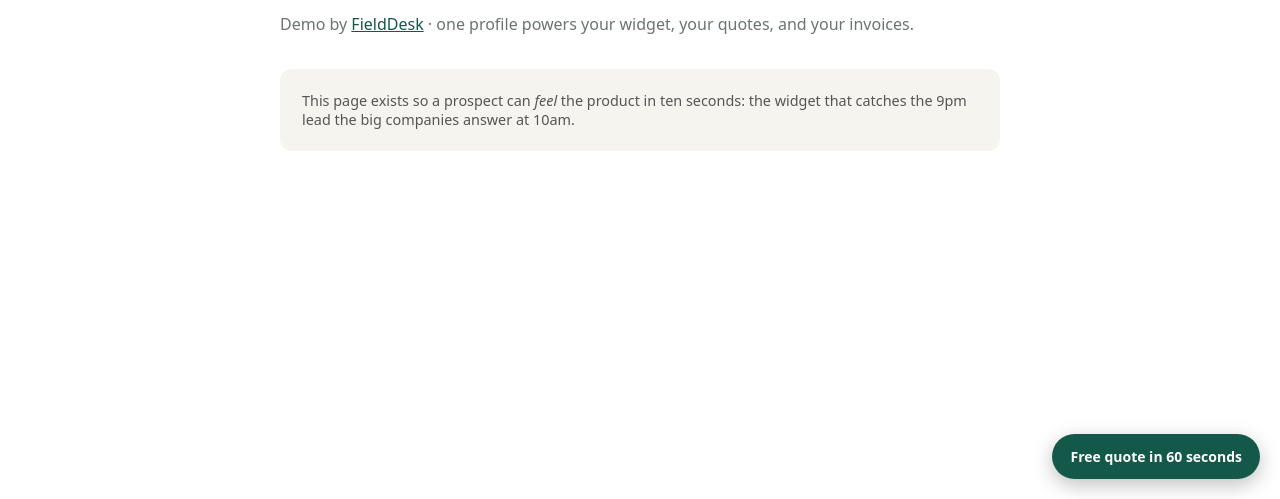
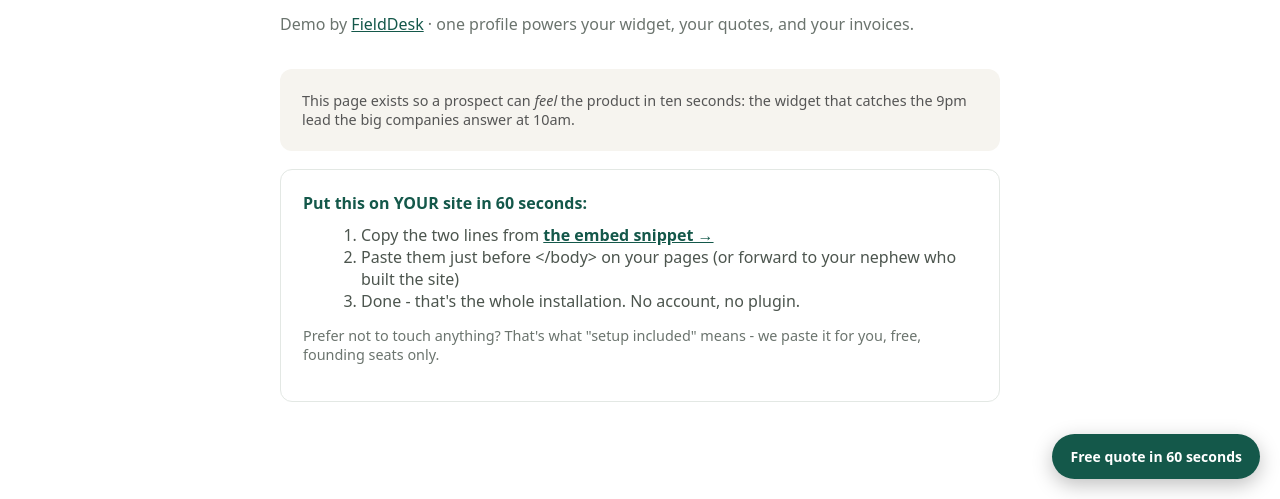
Before and after one commit to Shanes-Codes/fielddesk, a plain HTML site: page widget-demo.html in a window 1280 px wide. Shown: the part 301-800 px from the top of the page. Drawn offline with Linux system fonts and the light colour scheme.

Commit message:
P2 gap closed: embed-snippet.txt (copy-paste install) + 60-second install box on widget demo - widget is now a deliverable, not just a demo

```diff
--- a/widget-demo.html
+++ b/widget-demo.html
@@ -20,6 +20,13 @@ no "sorry, we're on a job." Try it - it really sends.</p>
 <div style="background:#f6f4ef;border-radius:12px;padding:22px;margin-top:34px;font-size:.9rem;color:#555">
 This page exists so a prospect can <em>feel</em> the product in ten seconds:
 the widget that catches the 9pm lead the big companies answer at 10am.</div>
+<div style="background:#fff;border:1px solid #e3e8e4;border-radius:12px;padding:22px;margin-top:18px">
+<strong style="color:#14584a">Put this on YOUR site in 60 seconds:</strong>
+<ol style="margin:10px 0 12px 18px;color:#4c554e"><li>Copy the two lines from <a href="/assets/widget/embed-snippet.txt" style="color:#14584a;font-weight:700">the embed snippet &rarr;</a></li>
+<li>Paste them just before &lt;/body&gt; on your pages (or forward to your nephew who built the site)</li>
+<li>Done - that's the whole installation. No account, no plugin.</li></ol>
+<p style="color:#6b746e;font-size:.9rem">Prefer not to touch anything? That's what "setup included" means - we paste it for you, free, founding seats only.</p>
+</div>
 </main>
 <script>window.FIELDDESK_CONFIG = {"color": "#14584a", "cta": "Free quote in 60 seconds", "greeting": "Free quote in 60 seconds - we answer faster than the big guys.", "services": ["water heaters", "leaks", "drains", "repipes"], "email": "fielddeskhq@gmail.com", "phone": "(480) 555-0143"};</script>
 <script src="/assets/widget/embed.js"></script>
```
Also changed, not shown: assets/widget/embed-snippet.txt (added).
